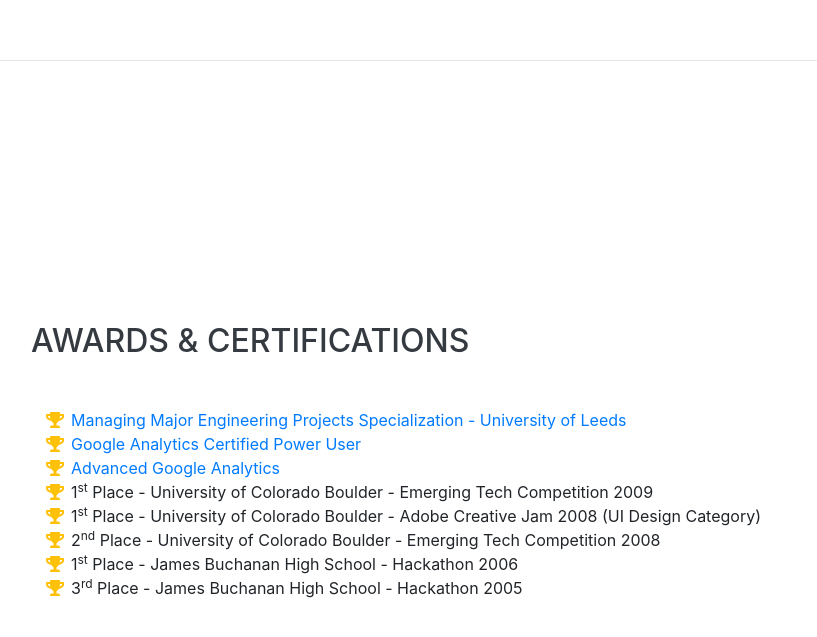
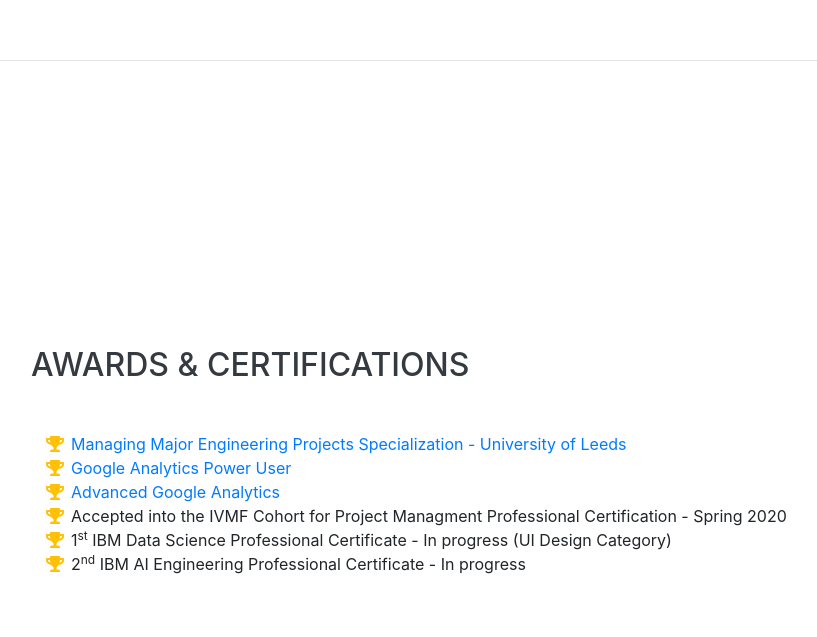
Before and after one commit to jeff-mos-def/Resume-Site, a website with bundled scripts: page index.html in a window 1280 px wide. Shown: the part 5546-6183 px from the top of the page, without its empty margins (289-1106 px from the left). Built offline with nearby package versions, Linux system fonts and the light colour scheme; a web font is replaced by a local one.

Commit message:
Update index.html

```diff
--- a/index.html
+++ b/index.html
@@ -278,31 +278,22 @@
             <a href="https://www.coursera.org/account/accomplishments/specialization/certificate/VSND9PLDNZB5">Managing Major Engineering Projects Specialization - University of Leeds</a></li>
           <li>
             <i class="fa-li fa fa-trophy text-warning"></i>
-            <a href="https://analytics.google.com/analytics/academy/certificate/ShG8zDTkT7yNgTzy9YsBxg">Google Analytics Certified Power User</a></li>
+            <a href="https://analytics.google.com/analytics/academy/certificate/ShG8zDTkT7yNgTzy9YsBxg">Google Analytics Power User</a></li>
           <li>
             <i class="fa-li fa fa-trophy text-warning"></i>
             <a href="https://analytics.google.com/analytics/academy/certificate/Qs-qerw4S2WFL71ycZPzkw">Advanced Google Analytics</a></li>
           <li>
             <i class="fa-li fa fa-trophy text-warning"></i>
-            1<sup>st</sup>
-            Place - University of Colorado Boulder - Emerging Tech Competition 2009</li>
+            Accepted into the IVMF Cohort for Project Managment Professional Certification - Spring 2020</li>
           <li>
             <i class="fa-li fa fa-trophy text-warning"></i>
             1<sup>st</sup>
-            Place - University of Colorado Boulder - Adobe Creative Jam 2008 (UI Design Category)</li>
+            IBM Data Science Professional Certificate - In progress (UI Design Category)</li>
           <li>
             <i class="fa-li fa fa-trophy text-warning"></i>
             2<sup>nd</sup>
-            Place - University of Colorado Boulder - Emerging Tech Competition 2008</li>
-          <li>
-            <i class="fa-li fa fa-trophy text-warning"></i>
-            1<sup>st</sup>
-            Place - James Buchanan High School - Hackathon 2006</li>
-          <li>
-            <i class="fa-li fa fa-trophy text-warning"></i>
-            3<sup>rd</sup>
-            Place - James Buchanan High School - Hackathon 2005</li>
-        </ul>
+            IBM AI Engineering Professional Certificate - In progress</li>
+          </ul>
       </div>
     </section>
 
```
